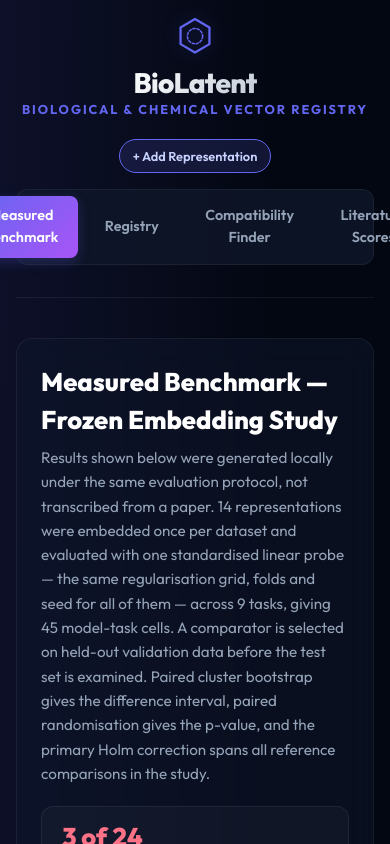
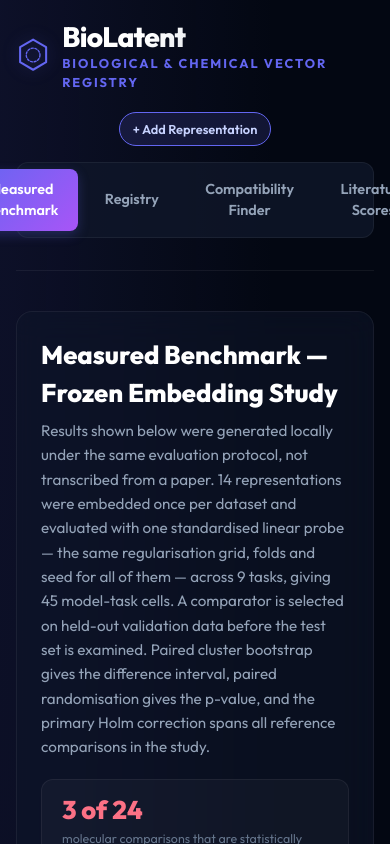
Before and after one commit to yboulaamane/biolatent, a Next.js app: page / in a window 390 px wide. Shown: the top 844 px of the page. Built offline with nearby package versions, Linux system fonts and the light colour scheme.

Commit message:
Keep mobile brand left aligned

```diff
--- a/src/app/globals.css
+++ b/src/app/globals.css
@@ -723,8 +723,8 @@
 @media (max-width: 768px) {
   .header {
     flex-direction: column;
-    align-items: center;
-    text-align: center;
+    align-items: stretch;
+    text-align: left;
     gap: 1.25rem;
     padding-bottom: 2rem;
   }
@@ -747,9 +747,11 @@
   }
 
   .logo-container {
-    flex-direction: column;
-    text-align: center;
-    gap: 0.5rem;
+    flex-direction: row;
+    align-self: flex-start;
+    width: fit-content;
+    text-align: left;
+    gap: 0.75rem;
   }
 }
 
```
